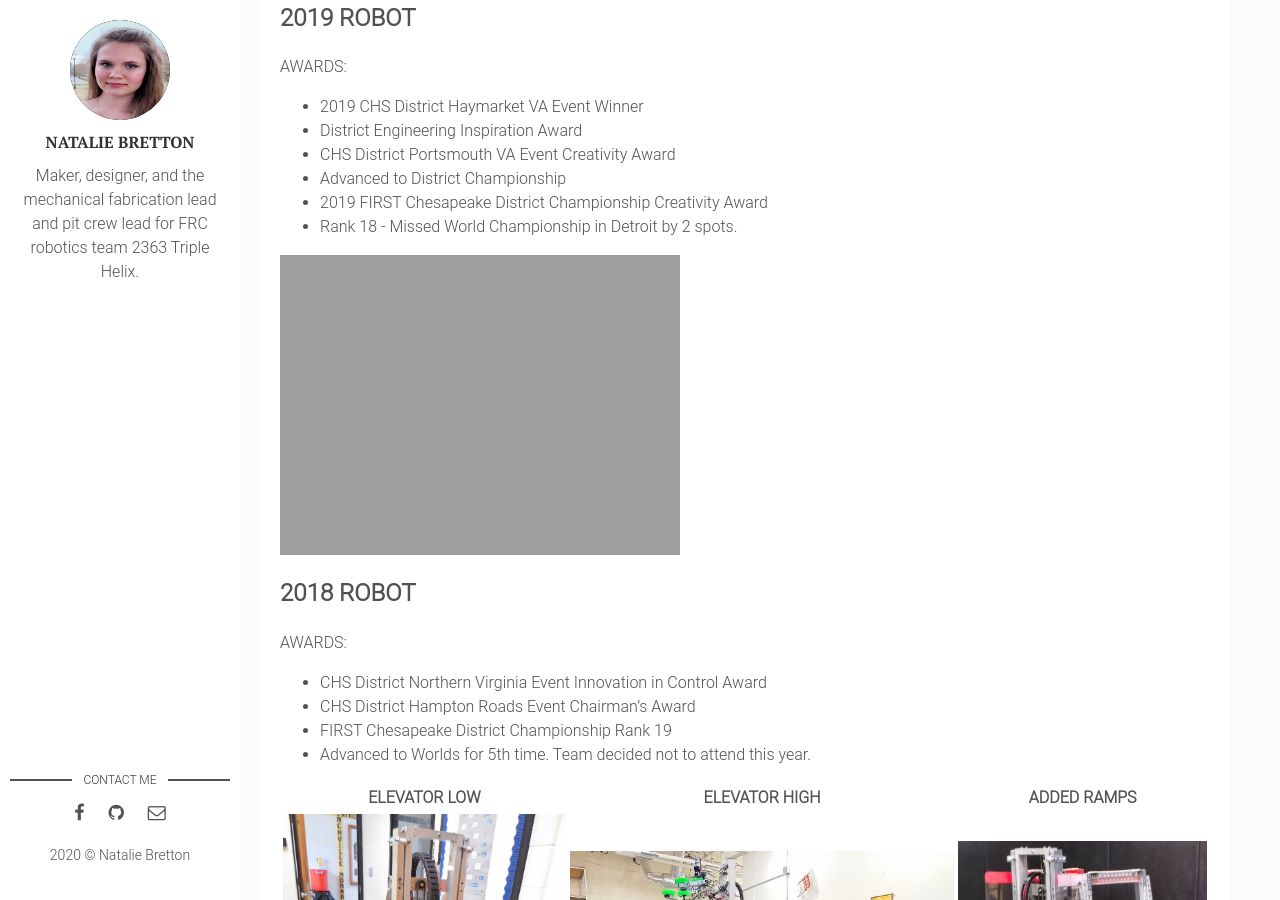
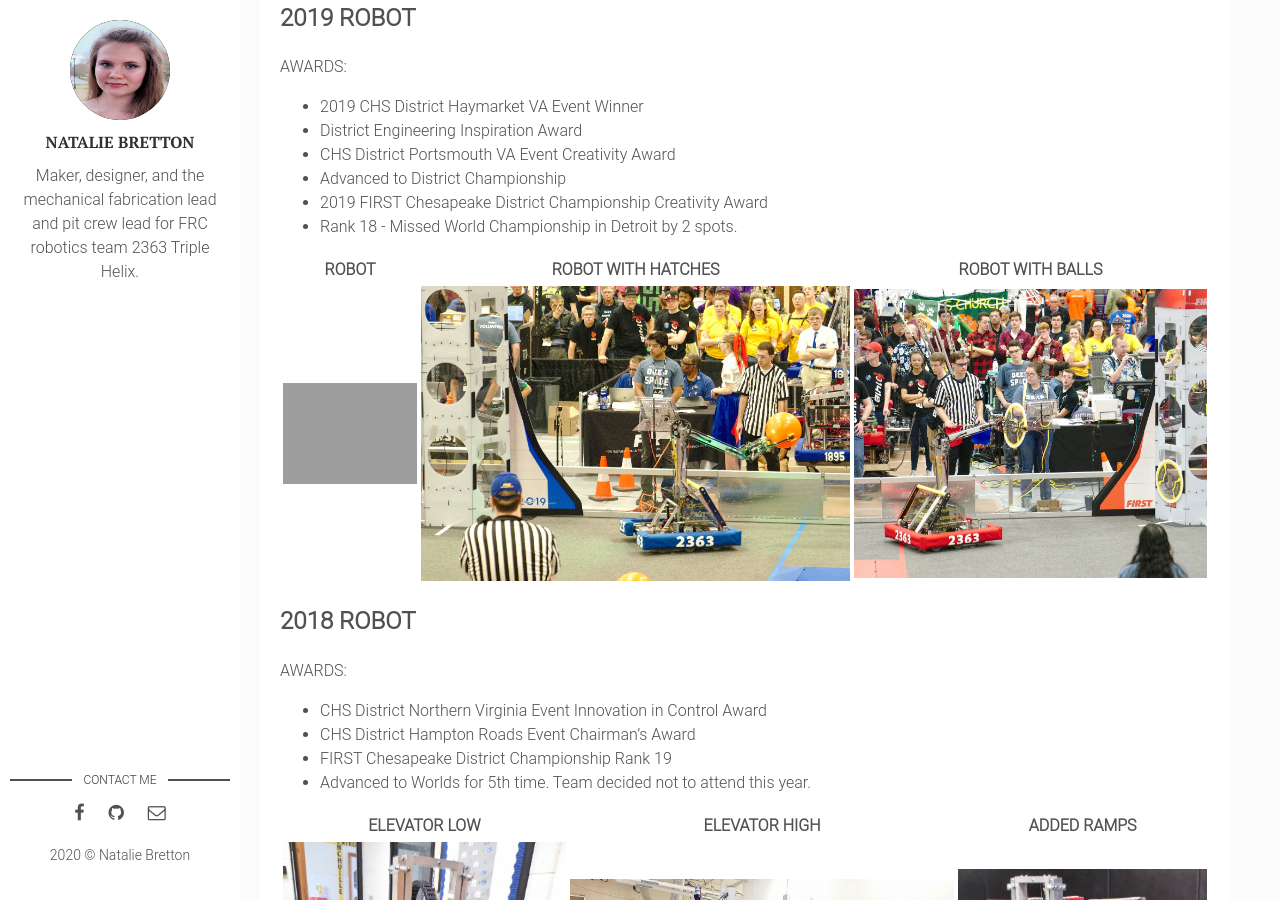
Before and after one commit to natgrrl/natgrrl.github.io, a Jekyll site: the page built from _posts/2020-03-10-mech-pit-lead-robotics.markdown, in a window 1280 px wide and 900 px high, scrolled down 1607 px. Built offline with Jekyll 4.4.1, drawn with Linux system fonts in a browser that asks for light colours.

Commit message:
Update 2020-03-10-mech-pit-lead-robotics.markdown

```diff
--- a/_posts/2020-03-10-mech-pit-lead-robotics.markdown
+++ b/_posts/2020-03-10-mech-pit-lead-robotics.markdown
@@ -40,7 +40,9 @@ AWARDS:
 * 2019 FIRST Chesapeake District Championship Creativity Award
 * Rank 18 -  Missed World Championship in Detroit by 2 spots.
 
-![robot2](http://natgrrl.github.io/assets/img/robot2.jpg)
+ROBOT | ROBOT WITH HATCHES | ROBOT WITH BALLS
+----- | ------------------ | ----------------
+![robot2](http://natgrrl.github.io/assets/img/robot2.jpg) | ![robot2a](http://natgrrl.github.io/assets/img/robot2a.jpg) | ![robot2b](http://natgrrl.github.io/assets/img/robot2b.jpg)
 
 ## 2018 ROBOT
 
```
